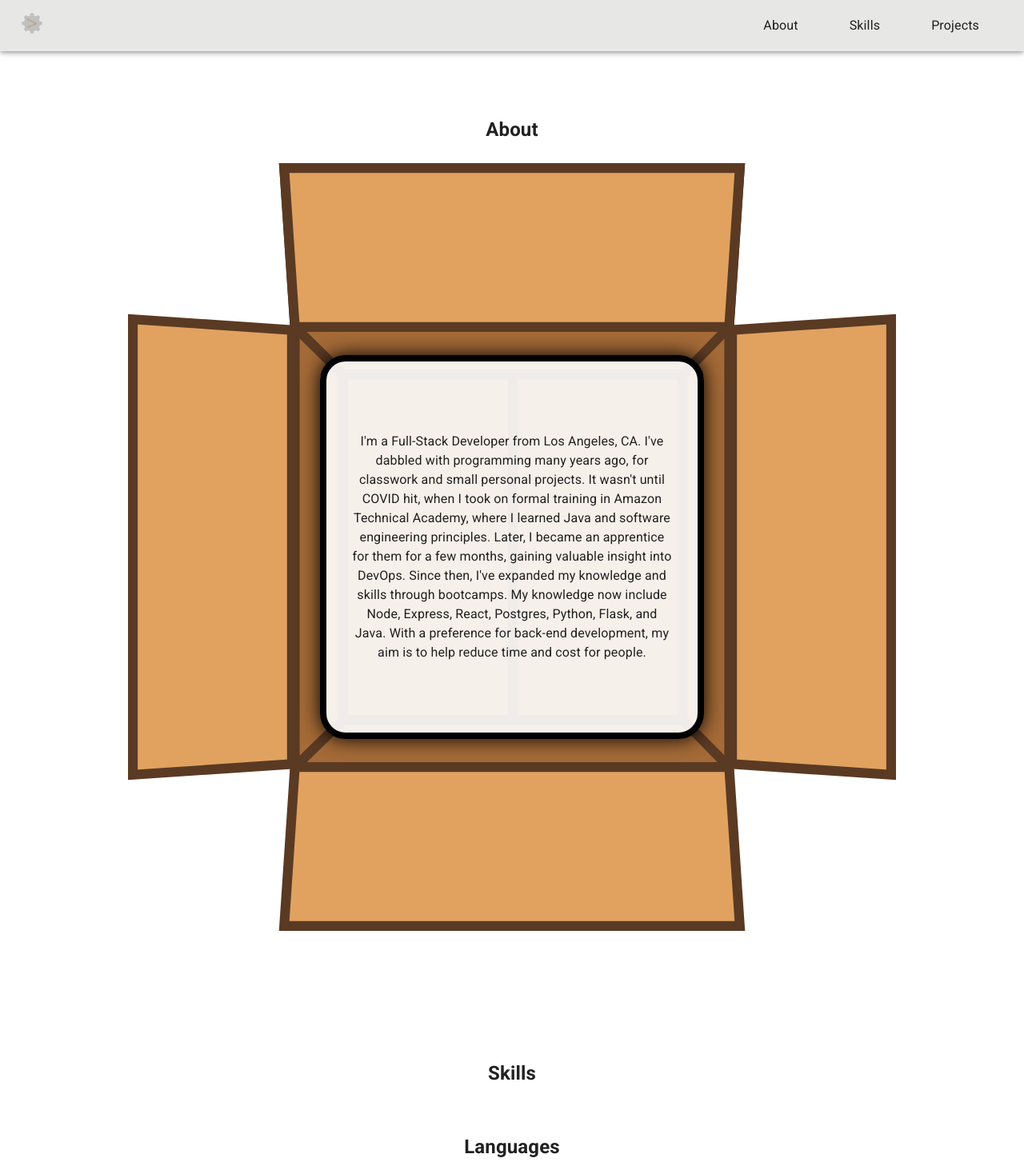
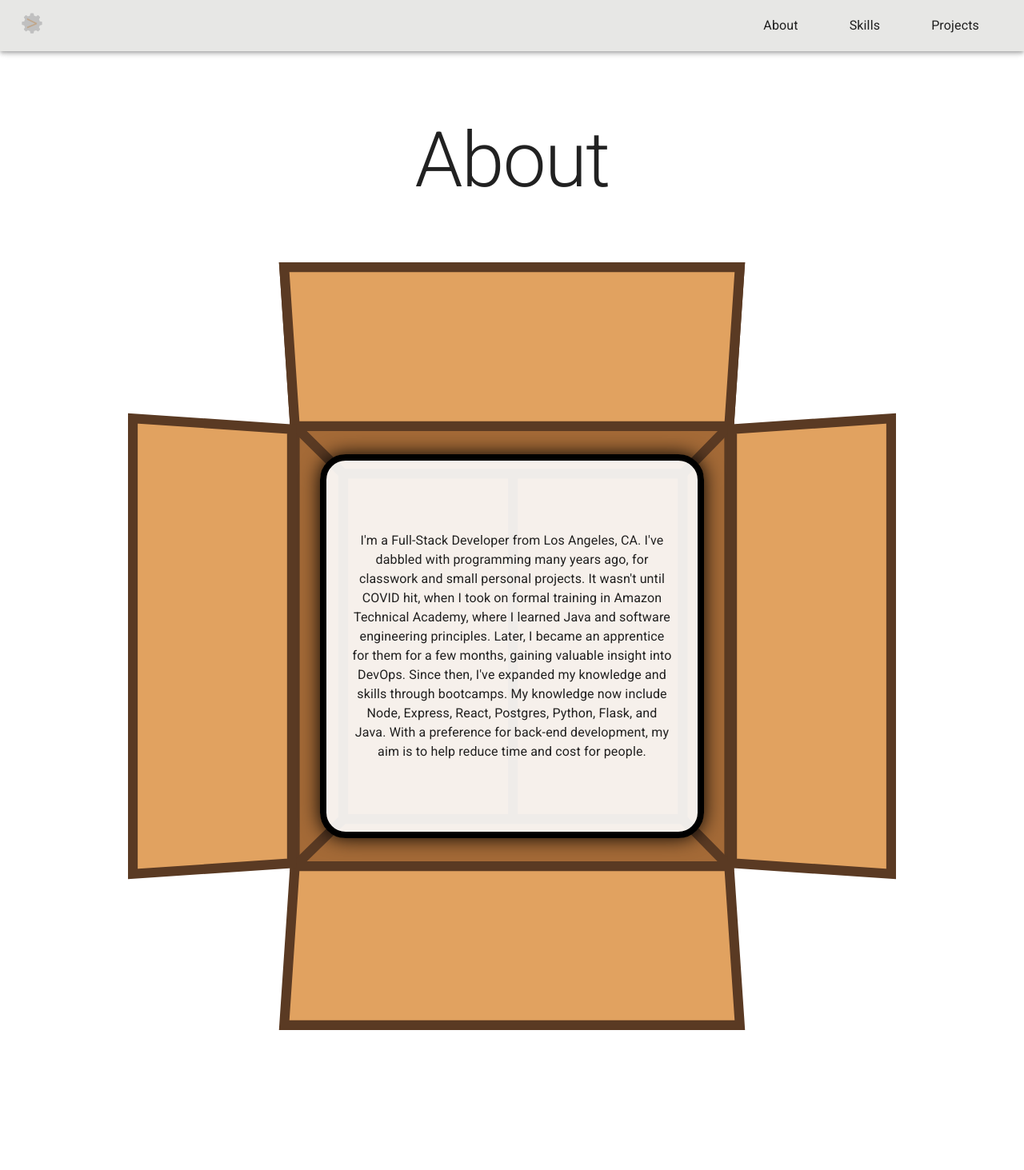
Before and after one commit to myronchen-git/software-engineering-portfolio, a React (Vite) app: page / in a window 1280 px wide. Shown: the top 1463 px of the page at 80% size. Built offline with nearby package versions, Linux system fonts and the light colour scheme.

Commit message:
feat: style home page headings
Used Material UI's Typography component to add styling for the headings
on the home page.  Consequently, the CSS property for margin-bottom in
appCss.js had to increase specificity in order to be applied, as well
as be adjusted accordingly.

```diff
--- a/src/appCss.js
+++ b/src/appCss.js
@@ -1,6 +1,6 @@
 export default {
-  'h1, h2, h3, h4, h5': {
-    marginBottom: '1em',
+  '#root :is(h1, h2, h3, h4, h5)': {
+    marginBottom: '0.75em',
   },
   'main:not(.ProjectPage) > section': {
     margin: '5em 0',
--- a/src/components/About/About.jsx
+++ b/src/components/About/About.jsx
@@ -1,5 +1,6 @@
 import Box from '@mui/material/Box';
 import Container from '@mui/material/Container';
+import Typography from '@mui/material/Typography';
 import { useEffect, useState } from 'react';
 
 import file from '/portfolio_info/about.txt';
@@ -22,7 +23,9 @@ function About() {
         flexDirection: 'column',
       }}
     >
-      <h1>About</h1>
+      <Typography variant="h1" component="h1">
+        About
+      </Typography>
       <Box
         className="flex-center"
         sx={{
--- a/src/components/Projects/Projects.jsx
+++ b/src/components/Projects/Projects.jsx
@@ -1,5 +1,6 @@
 import Container from '@mui/material/Container';
 import Grid from '@mui/material/Grid';
+import Typography from '@mui/material/Typography';
 import { useEffect, useState } from 'react';
 
 import ProjectCard from './components/ProjectCard';
@@ -31,7 +32,9 @@ function Projects() {
 
   return (
     <Container id="projects" className="Projects" component="section">
-      <h1>Projects</h1>
+      <Typography variant="h1" component="h1">
+        Projects
+      </Typography>
       <Grid
         component="ul"
         container
--- a/src/components/Skills/Skills.jsx
+++ b/src/components/Skills/Skills.jsx
@@ -1,5 +1,6 @@
 import Box from '@mui/material/Box';
 import Container from '@mui/material/Container';
+import Typography from '@mui/material/Typography';
 
 import SkillCategory from './components/SkillCategory';
 import skills from '/portfolio_info/skills.json';
@@ -9,7 +10,9 @@ import skills from '/portfolio_info/skills.json';
 function Skills() {
   return (
     <Container id="skills" className="Skills" component="section">
-      <h1>Skills</h1>
+      <Typography variant="h1" component="h1">
+        Skills
+      </Typography>
       <Box component="ul" sx={{ listStyleType: 'none' }}>
         {Object.entries(skills).map(([category, names]) => (
           <Box key={category} component="li">
--- a/src/components/Skills/components/SkillCategory.jsx
+++ b/src/components/Skills/components/SkillCategory.jsx
@@ -1,6 +1,7 @@
 import Box from '@mui/material/Box';
 import Grid from '@mui/material/Grid';
 import { styled } from '@mui/material/styles';
+import Typography from '@mui/material/Typography';
 
 import SkillCard from './SkillCard';
 
@@ -15,7 +16,9 @@ function SkillCategory({ category, names }) {
 
   return (
     <Article className="SkillCategory flex-center">
-      <h2>{category}</h2>
+      <Typography variant="h2" component="h2">
+        {category}
+      </Typography>
       <Box
         className="flex-center"
         sx={{
```
